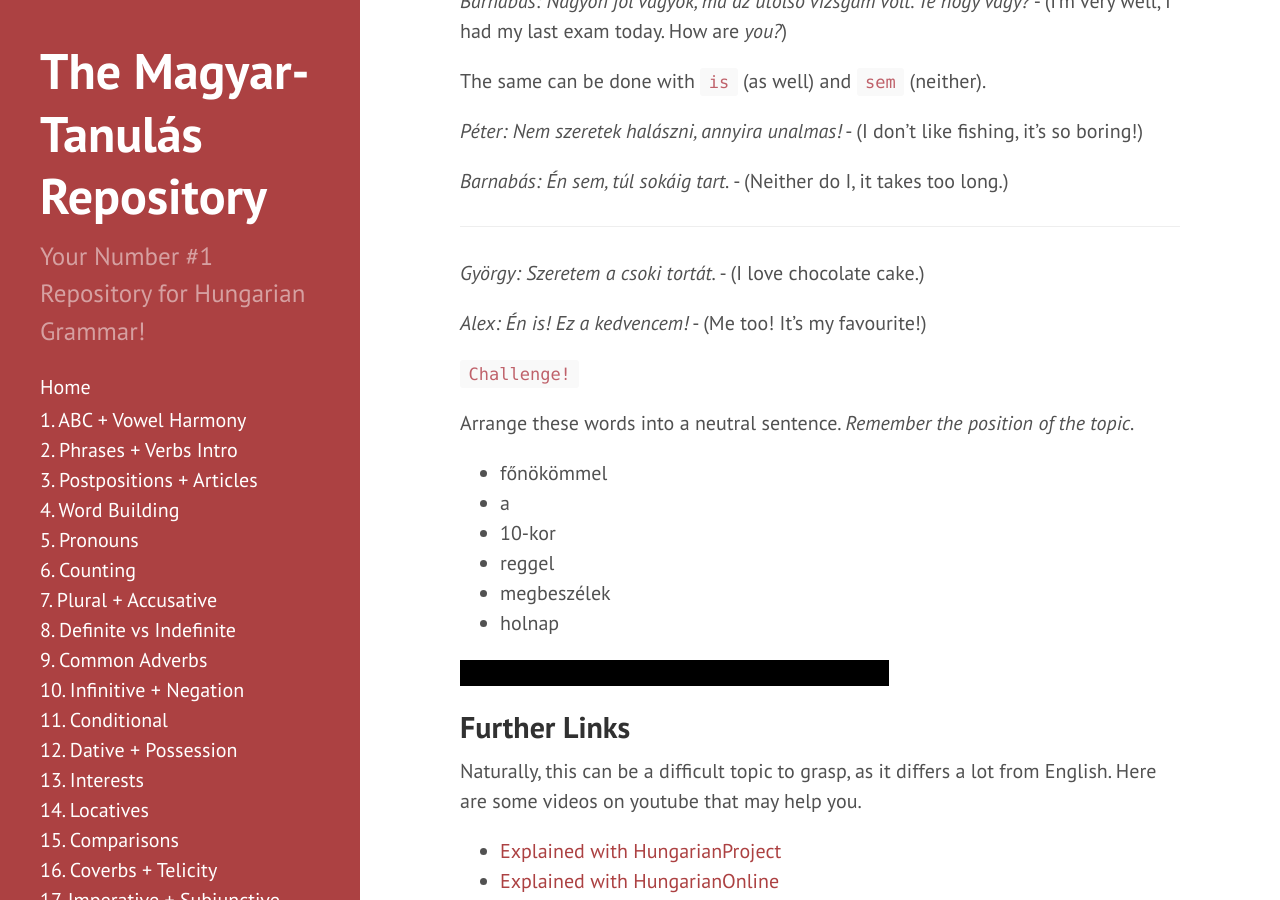
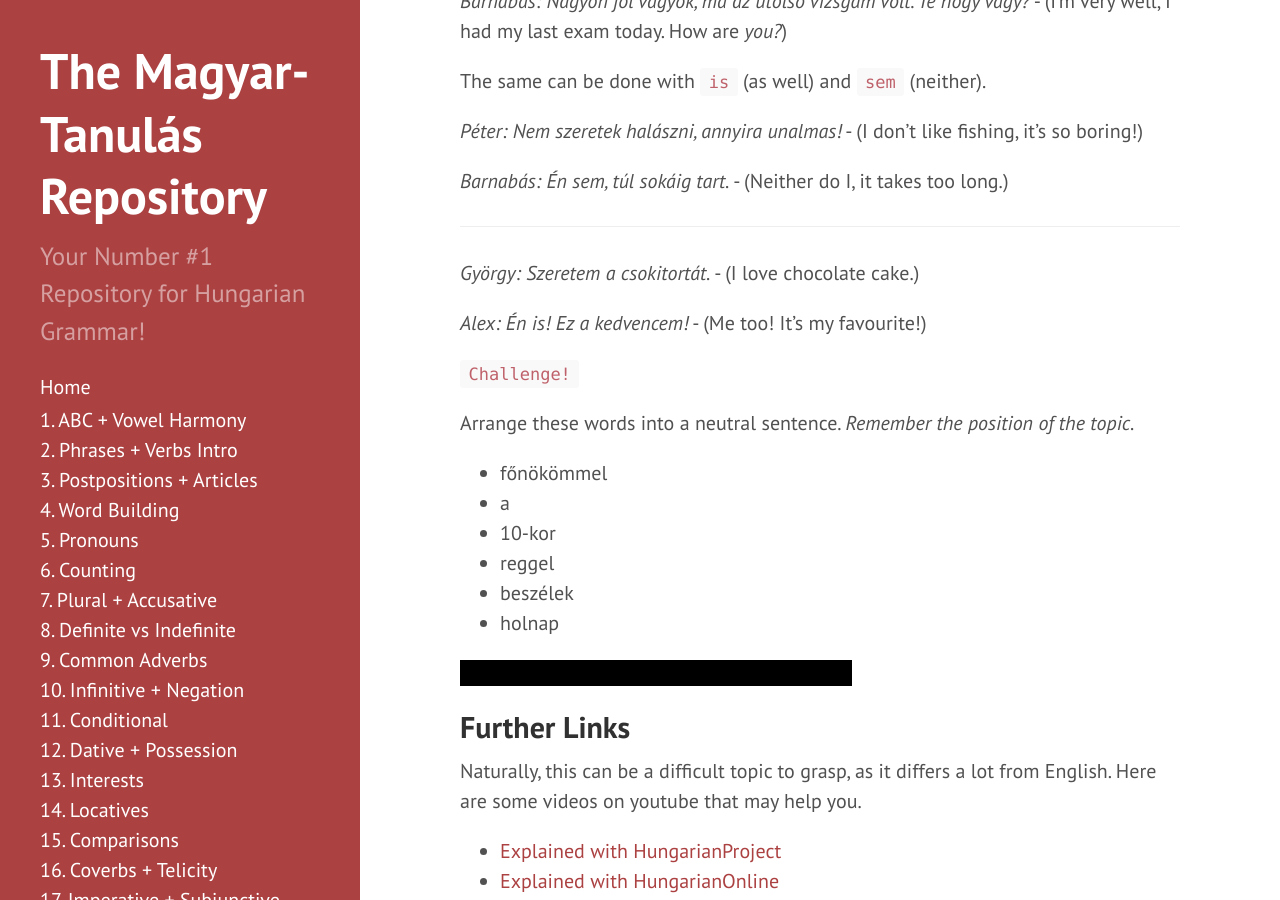
Before and after one commit to Magyartanulas/magyartanulas.github.io, a Jekyll site: the page built from word_order.md, in a window 1280 px wide and 900 px high, scrolled down 4478 px. Built offline with Jekyll 4.4.1, drawn with Linux system fonts in a browser that asks for light colours; comment, search, counter and statistics services are not loaded.

Commit message:
Update word_order.md
csokitortát - csoki is not considered an adjective so better make it compound
beszélek - read notes on discord

```diff
--- a/word_order.md
+++ b/word_order.md
@@ -144,7 +144,7 @@ The same can be done with `is` (as well) and `sem` (neither).
 
 ---
 
-*György: Szeretem a csoki tortát.* - (I love chocolate cake.)
+*György: Szeretem a csokitortát.* - (I love chocolate cake.)
 
 *Alex: Én is! Ez a kedvencem!* - (Me too! It's my favourite!)
 
@@ -156,10 +156,10 @@ Arrange these words into a neutral sentence. *Remember the position of the topic
 * a
 * 10-kor
 * reggel
-* megbeszélek
+* beszélek
 * holnap
 
-<span class="spoiler">Holnap reggel megbeszélek a főnökömmel 10-kor.</span>
+<span class="spoiler">Holnap reggel beszélek a főnökömmel 10-kor.</span>
 
 ## Further Links
 
```
